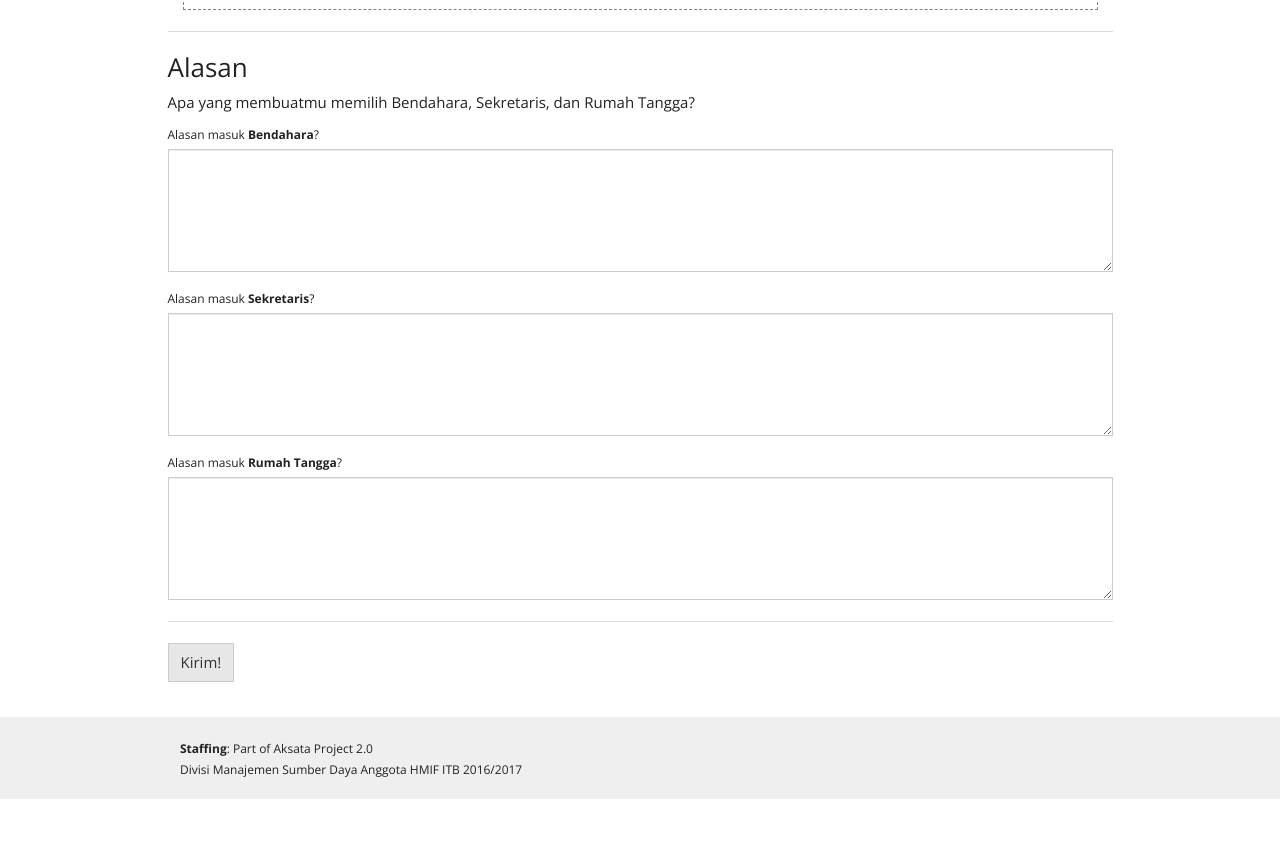
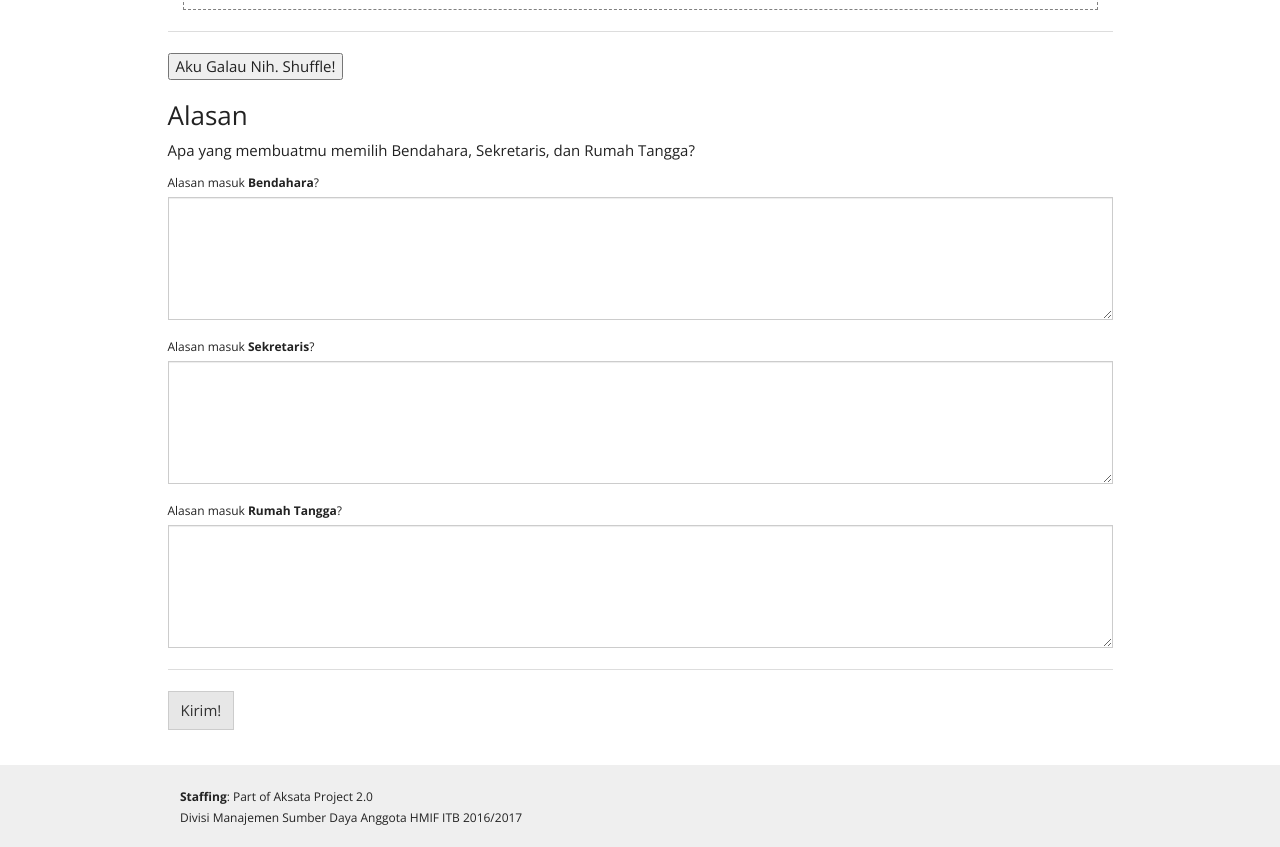
Before and after one commit to msdahmif/staffing-2016-2017, a plain HTML site: page index.html in a window 1280 px wide. Shown: the part 850-1697 px from the top of the page. Before the commit the page ends 1649 px from the top, so only its background shows below. Drawn offline with nearby package versions, Linux system fonts and the light colour scheme.

Commit message:
Added Shuffle, but still a bug

```diff
--- a/index.html
+++ b/index.html
@@ -60,6 +60,7 @@
             </div>
 
             <hr>
+            <button type="button" id = "shuffle" onclick = "Shuffle()"> Aku Galau Nih. Shuffle! </button>
 
             <h3>Alasan</h3>
             <p>Apa yang membuatmu memilih <span class="division-1"></span>, <span class="division-2"></span>, dan <span class="division-3"></span>?</p>
```
